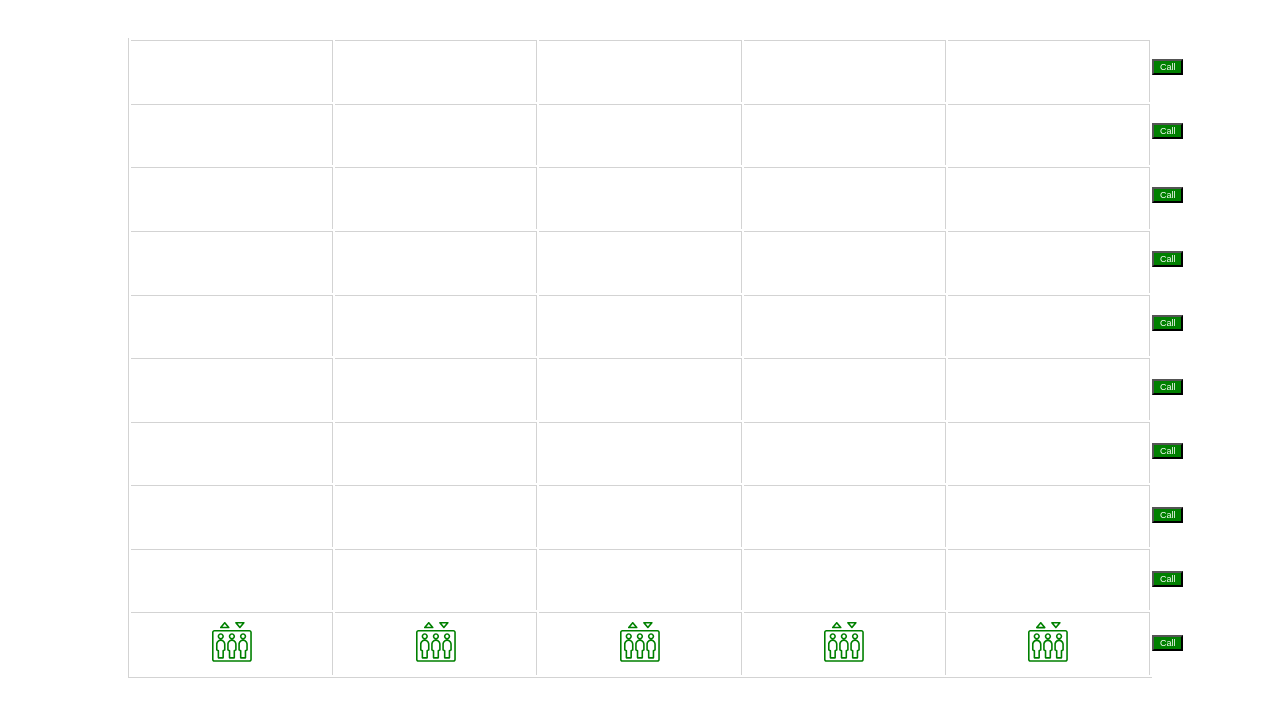
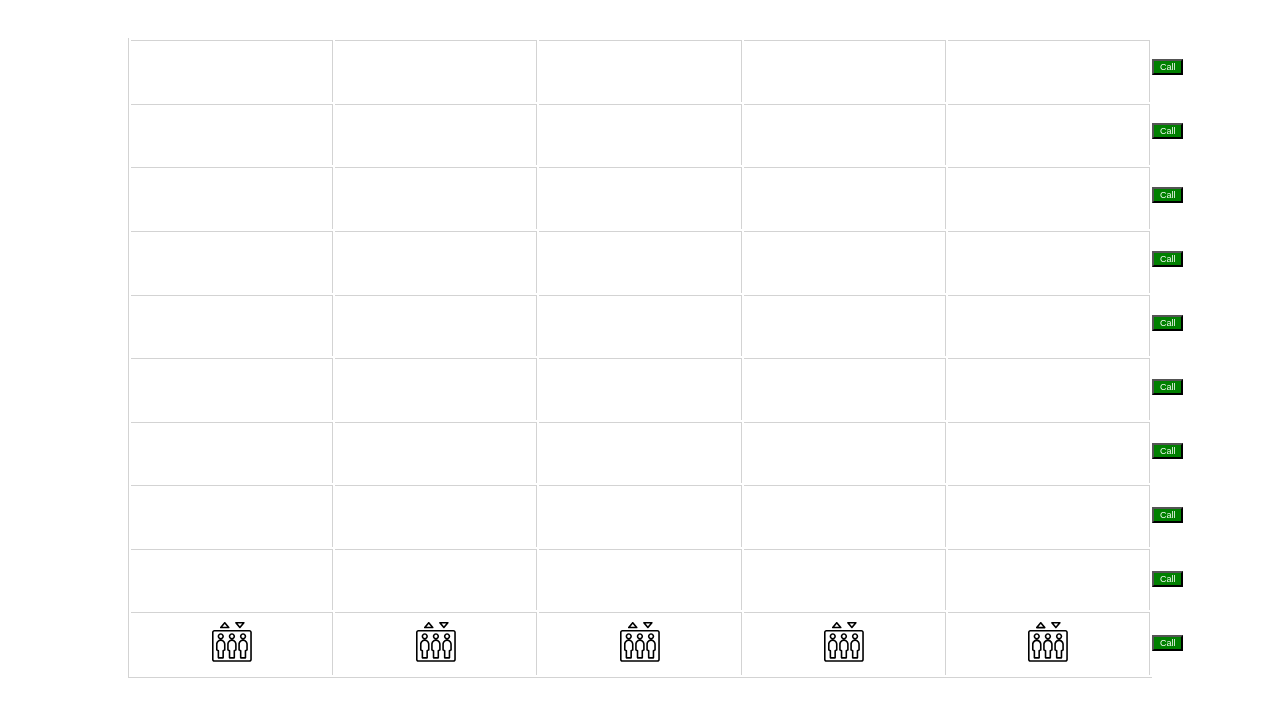
Before and after one commit to dolevdr/Elevator, a React (Create React App) app: page / in a window 1280 px wide. Shown: the top 714 px of the page. Built offline with nearby package versions, Linux system fonts and the light colour scheme.

Commit message:
Change colors elevator

```diff
--- a/src/components/Board/Board.js
+++ b/src/components/Board/Board.js
@@ -6,11 +6,11 @@
 
 const Board = () => {
   const [elevators, setElevators] = useState([
-    { id: 1, available: true, ref: useRef(null) },
-    { id: 2, available: true, ref: useRef(null) },
-    { id: 3, available: true, ref: useRef(null) },
-    { id: 4, available: true, ref: useRef(null) },
-    { id: 5, available: true, ref: useRef(null) },
+    { id: 1, available: true, arrive:false, ref: useRef(null) },
+    { id: 2, available: true, arrive:false, ref: useRef(null) },
+    { id: 3, available: true, arrive:false, ref: useRef(null) },
+    { id: 4, available: true, arrive:false, ref: useRef(null) },
+    { id: 5, available: true, arrive:false, ref: useRef(null) },
   ]);
 
   const [floors, setFloors] = useState([
@@ -59,6 +59,8 @@
         let ele = eRef.current.getBoundingClientRect().top;
         if (floor === ele) {
           clearInterval(interval);
+          elevators[eId - 1].arrive = true;
+          setElevators([...elevators]);
           floors[fId - 1].arrive = true;
           setFloors([...floors]);
           setTimeout(() => {
@@ -67,6 +69,7 @@
             floors[fId - 1].wait = false;
             setFloors([...floors]);
             elevators[eId - 1].available = true;
+            elevators[eId - 1].arrive = false;
             setElevators([...elevators]);
             if(!queue.isEmpty()){
               const next = queue.dequeue();
@@ -123,7 +126,7 @@
                 {elevators.map((eVal, eInd) => (
                   <td key={eInd}>
                     <div ref={eVal.ref}>
-                      <Elevator id={eVal.id} available={eVal.available} />
+                      <Elevator id={eVal.id} available={eVal.available} arrive={eVal.arrive} />
                     </div>
                   </td>
                 ))}
--- a/src/components/Elevator/Elevator.js
+++ b/src/components/Elevator/Elevator.js
@@ -1,9 +1,9 @@
 import "./Elevator.css";
 
 const Elevator = (props) => {
-  const available = props.available;
+  const {available, arrive} = props;
 
-  const style = available ? "#008000" : "#FF0000";
+  const style = available ? "#000000" : (arrive) ? "#008000" : "#FF0000";
   return (
       <svg
         xmlns="http://www.w3.org/2000/svg"
```
